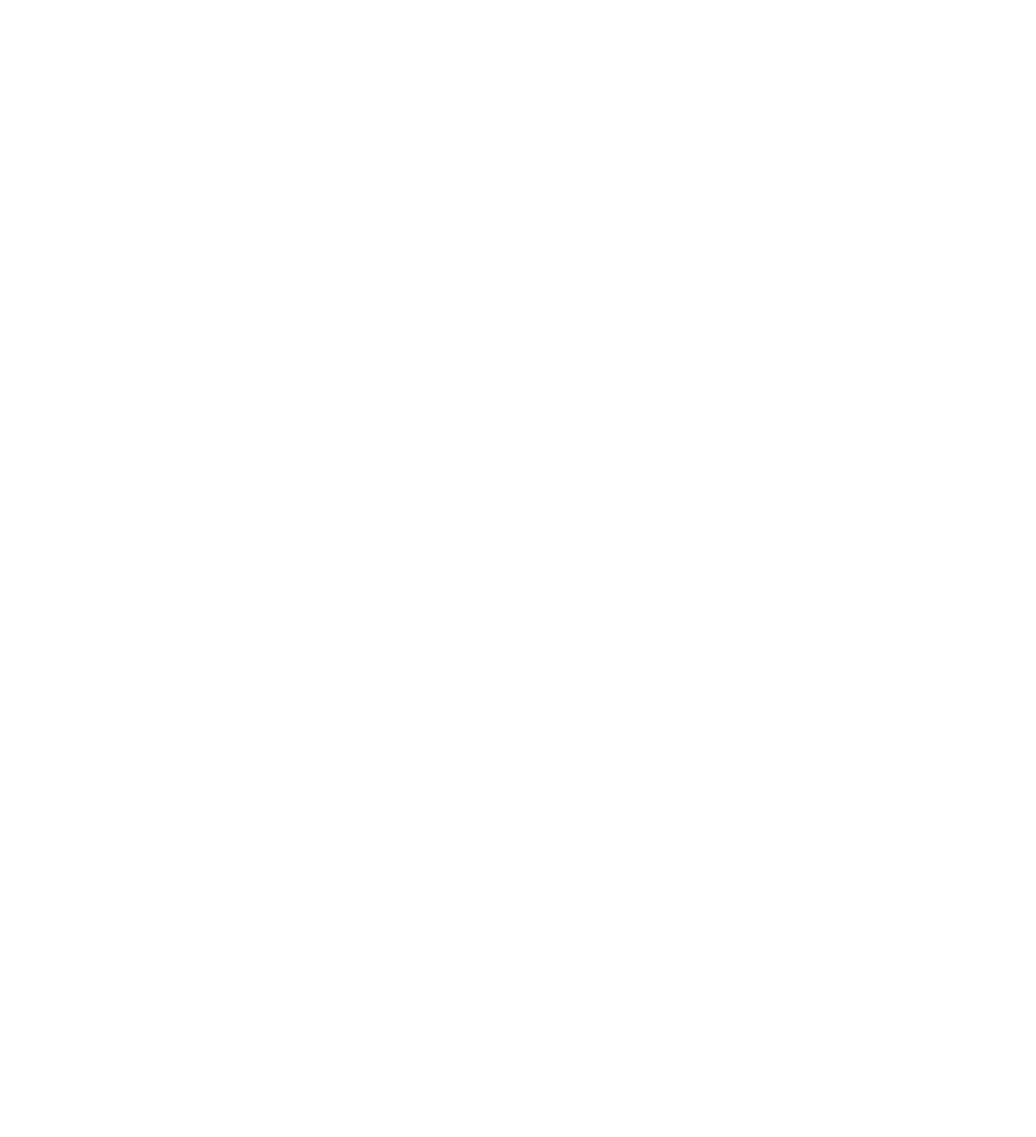
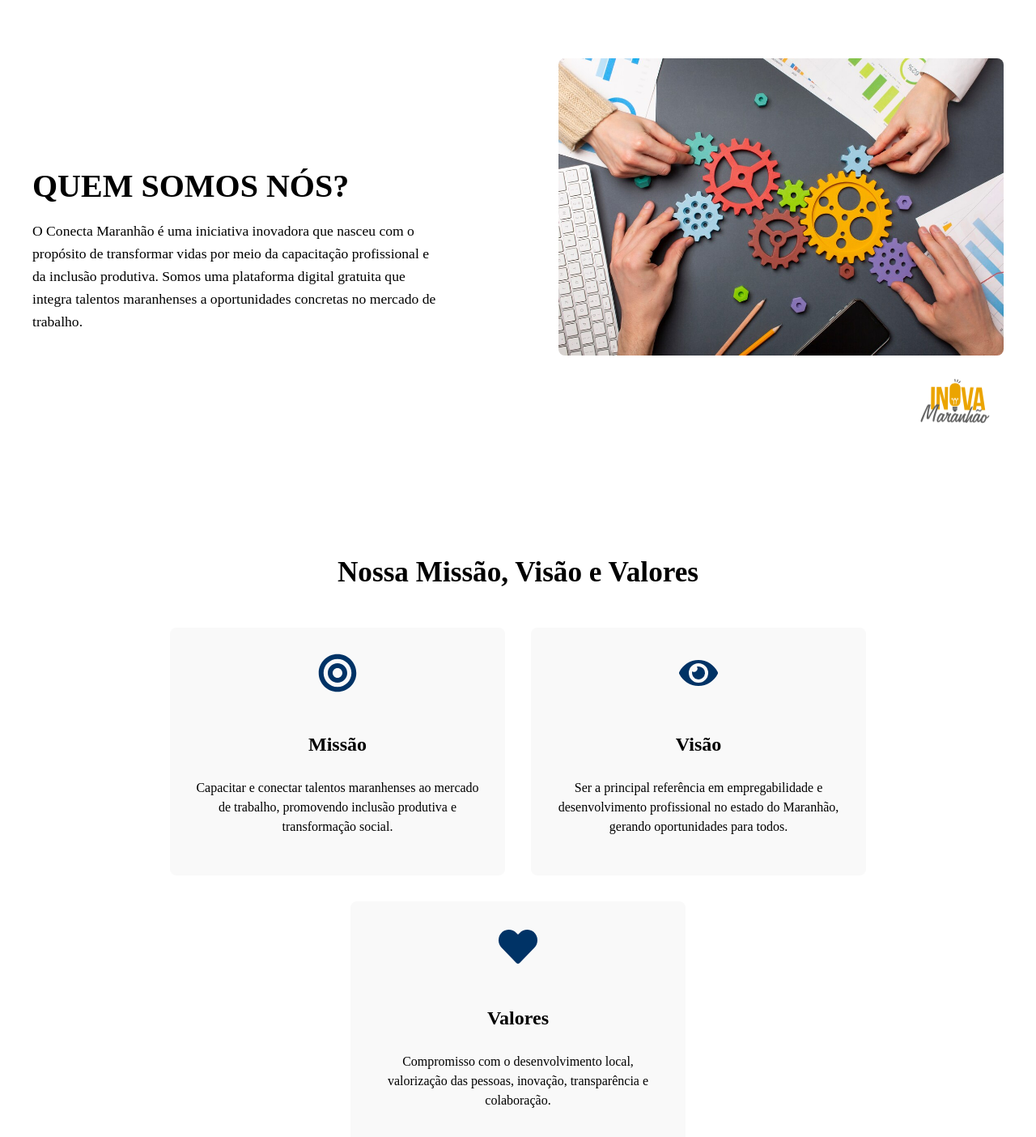
Before and after one commit to ConectaMaranhao/Front-End, a React (Vite) app: page /about in a window 1280 px wide. Before the commit this address had no page. Shown: the top 1404 px of the page at 81% size. Before the commit the page ends 800 px from the top, so only its background shows below. Built offline with nearby package versions, Linux system fonts and the light colour scheme.

Commit message:
- Adiciona suporte para título, texto, imagem principal e logo via props.

```diff
--- a/src/App.tsx
+++ b/src/App.tsx
@@ -1,11 +1,13 @@
 import { BrowserRouter as Router, Routes, Route } from 'react-router-dom';
 import EmpresasPage from './pages/Empresas/EmpresasPage';
+import { AboutPage } from './pages/About/AboutPage';
 
 function App() {
   return (
     <Router>
       <Routes>
         <Route path="/empresas" element={<EmpresasPage />} />
+        <Route path='/about' element={<AboutPage/>} />
         {/* outras rotas */}
       </Routes>
     </Router>
--- /dev/null
+++ b/src/components/About/AboutSection/AboutSection.module.css
@@ -0,0 +1,52 @@
+.heroContainer {
+  display: flex;
+  align-items: center;
+  justify-content: space-between;
+  padding: 4rem 2rem;
+  gap: 2rem;
+  background-color: #ffffff;
+  max-width: 1200px;
+  margin: 0 auto;
+}
+
+.textColumn {
+  flex: 1;
+  max-width: 500px;
+}
+
+.textColumn h1 {
+  font-size: 2.5rem;
+  margin-bottom: 1rem;
+}
+
+.textColumn p {
+  font-size: 1.1rem;
+  line-height: 1.6;
+}
+
+.imageColumn {
+  flex: 1;
+  display: flex;
+  flex-direction: column;
+  align-items: flex-end;
+  position: relative;
+}
+
+.mainImage {
+  width: 100%;
+  max-width: 550px;
+  border-radius: 8px;
+  object-fit: cover;
+}
+
+.logoImage {
+  width: 120px;
+  margin-top: 1.5rem;
+}
+
+
+@media (max-width: 768px) {
+  .heroContainer {
+    flex-direction: column;
+  }
+}
--- /dev/null
+++ b/src/components/About/AboutSection/AboutSection.tsx
@@ -0,0 +1,31 @@
+import React from 'react';
+import styles from './AboutSection.module.css'; // Importando nossos estilos
+import type { IAbout } from '../../../interfaces/IAbout';
+
+export const AboutSection: React.FC<IAbout> = ({
+  title,
+  text,
+  mainImage,
+  logoImage,
+}) => {
+  return (
+    <section className={styles.heroContainer}>
+      <div className={styles.textColumn}>
+        <h1>{title}</h1>
+        <p>{text}</p>
+      </div>
+      <div className={styles.imageColumn}>
+        <img
+          src={mainImage}
+          alt="Equipe do projeto Conecta Maranhão"
+          className={styles.mainImage}
+        />
+        <img
+          src={logoImage}
+          alt="Logo do parceiro Inova Maranhão"
+          className={styles.logoImage}
+        />
+      </div>
+    </section>
+  );
+};
--- /dev/null
+++ b/src/components/About/CardDestaque/DestaqueCard.module.css
@@ -0,0 +1,25 @@
+.card {
+  display: flex;
+  flex-direction: column;
+  align-items: center;
+  text-align: center;
+  padding: 2rem;
+  background-color: #f9f9f9;
+  border-radius: 8px;
+  max-width: 350px;
+}
+
+.icon_card {
+  font-size: 3rem;
+  color: #003366;
+  margin-bottom: 1rem;
+}
+
+.card h3 {
+  font-size: 1.5rem;
+  margin-bottom: 0.75rem;
+}
+
+.card p {
+  line-height: 1.5;
+}
--- /dev/null
+++ b/src/components/About/CardDestaque/DestaqueCard.tsx
@@ -0,0 +1,15 @@
+import React from 'react';
+import styles from './DestaqueCard.module.css';
+import type { DestaqueCardProps } from '../../../interfaces/IDestaque';
+
+export const DestaqueCard: React.FC<DestaqueCardProps> = ({ icon, title, text }) => {
+  return (
+    <div className={styles.card}>
+      <div className={styles.icon_card}>
+        {icon}
+      </div>
+      <h3>{title}</h3>
+      <p>{text}</p>
+    </div>
+  );
+};
--- /dev/null
+++ b/src/components/About/DestaqueSection/DestaqueSection.module.css
@@ -0,0 +1,16 @@
+.destaqueContainer {
+  padding: 4rem 2rem;
+  text-align: center;
+}
+
+.destaqueContainer h2 {
+  font-size: 2.2rem;
+  margin-bottom: 3rem;
+}
+
+.cardsSection {
+  display: flex;
+  justify-content: center;
+  gap: 2rem; /* Espaço entre os cards */
+  flex-wrap: wrap; /* Permite que os cards quebrem a linha em telas menores */
+}
--- /dev/null
+++ b/src/components/About/DestaqueSection/DestaqueSection.tsx
@@ -0,0 +1,29 @@
+import React from 'react';
+import { FaBullseye, FaEye, FaHeart } from 'react-icons/fa';
+import { DestaqueCard } from '../CardDestaque/DestaqueCard';
+import styles from './DestaqueSection.module.css';
+
+export const SectionDestaque: React.FC = () => {
+  return (
+    <section className={styles.destaqueContainer}>
+      <h2>Nossa Missão, Visão e Valores</h2>
+      <div className={styles.cardsSection}>
+        <DestaqueCard
+          icon={<FaBullseye />}
+          title="Missão"
+          text="Capacitar e conectar talentos maranhenses ao mercado de trabalho, promovendo inclusão produtiva e transformação social."
+        />
+        <DestaqueCard
+          icon={<FaEye />}
+          title="Visão"
+          text="Ser a principal referência em empregabilidade e desenvolvimento profissional no estado do Maranhão, gerando oportunidades para todos."
+        />
+        <DestaqueCard
+          icon={<FaHeart />}
+          title="Valores"
+          text="Compromisso com o desenvolvimento local, valorização das pessoas, inovação, transparência e colaboração."
+        />
+      </div>
+    </section>
+  );
+};
--- /dev/null
+++ b/src/interfaces/IAbout.ts
@@ -0,0 +1,6 @@
+export interface IAbout {
+  title: string;
+  text: string;
+  mainImage: string;
+  logoImage: string;
+}
--- /dev/null
+++ b/src/interfaces/IDestaque.ts
@@ -0,0 +1,5 @@
+export interface DestaqueCardProps {
+  icon: React.ReactNode; // Permite passar um componente de ícone como prop
+  title: string;
+  text: string;
+}
```
Also changed, not shown: src/assets/About/dev-time.png (added), src/assets/About/logo-inova.png (added).
